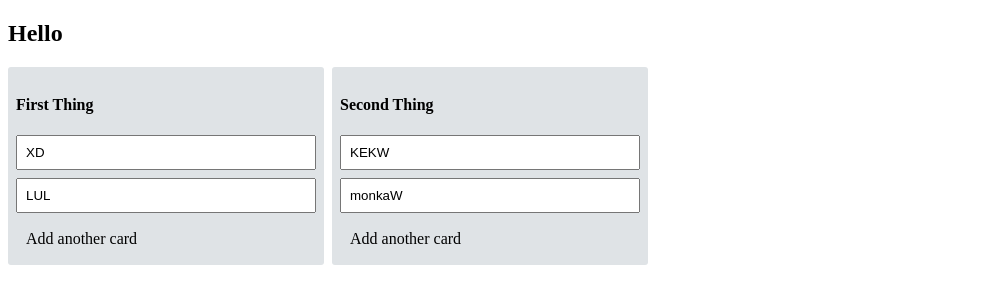
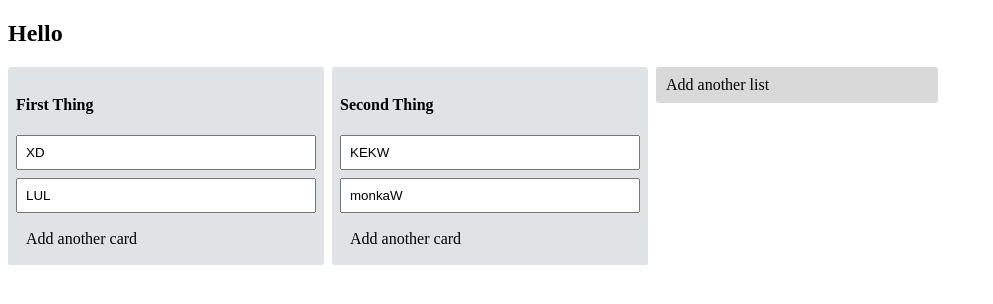
Before and after one commit to johnsonphan95/trello-clone, a React (Create React App) app: page / in a window 1280 px wide. Shown: the top 304 px of the page, without its empty margins (0-993 px from the left). Built offline with nearby package versions, Linux system fonts and the light colour scheme.

Commit message:
Add index.js to actions

```diff
--- /dev/null
+++ b/src/actions/index.js
@@ -0,0 +1,3 @@
+const CONSTANTS = {
+  ADD_CARD: "ADD_CARD"
+}
--- a/src/components/App.js
+++ b/src/components/App.js
@@ -1,5 +1,6 @@
 import React, {Component} from 'react';
 import TrelloList from "./TrelloList";
+import TrelloActionButton from './TrelloActionButton';
 import { connect } from 'react-redux';
 
 class App extends Component {
@@ -11,6 +12,7 @@ class App extends Component {
         <h2>Hello</h2>
         <div style={styles.listsContainer}>
           {lists.map(list => <TrelloList title={list.title} cards={list.cards}/>)}
+          <TrelloActionButton list />
         </div>
       </div>
     );
--- a/src/components/TrelloActionButton.js
+++ b/src/components/TrelloActionButton.js
@@ -30,9 +30,14 @@ class TrelloActionButton extends React.Component {
     const { list } = this.props;
 
     const buttonText = list ? "Add another list" : "Add another card"
+    const buttonTextBackground = list ? 'rgba(0, 0, 0, .15)' : 'inherit';
+
     return (
       <div
-        style={styles.button}
+        style={{
+          ...styles.button,
+          backgroundColor: buttonTextBackground
+        }}
         onClick={this.openForm}
       >
         <p>{buttonText}</p>
@@ -45,18 +50,15 @@ class TrelloActionButton extends React.Component {
 
     const placeholder = list ? "Enter list title..." : "Enter a title for this card...";
     const buttonTitle = list ? "Add List" : "Add Card";
+    // const buttonTextBackground = list ? 'rgba(0, 0, 0, .15)' : 'inherit';
 
     return (
-    <div
-      // style={{
-      //   minHeight: 85,
-      //   minWidth: 272,
-      // }}
-    >
+      <div>
+        <div>
           <Textarea
             placeholder={placeholder}
             autoFocus
-        // onBlur={this.closeForm}
+            onBlur={this.closeForm}
             value={this.state.value}
             onChange={this.handleChange}
             style={{
@@ -68,7 +70,16 @@ class TrelloActionButton extends React.Component {
               minHeight: 85
             }}
           />
-    </div>)
+        </div>
+        <div style={{
+          ...styles.button2,
+          backgroundColor: "#5aac44"
+        }}
+        >
+          {buttonTitle}
+        </div>
+      </div>
+    )
   }
 
   render() {
@@ -85,6 +96,11 @@ const styles = {
     height: 36,
     width: 272,
     paddingLeft: 10
+  },
+  button2: {
+    marginTop: 8,
+    display: 'flex',
+    alignItems: 'center'
   }
 }
 
```
Lines whose indentation alone changed are shown as unchanged.
